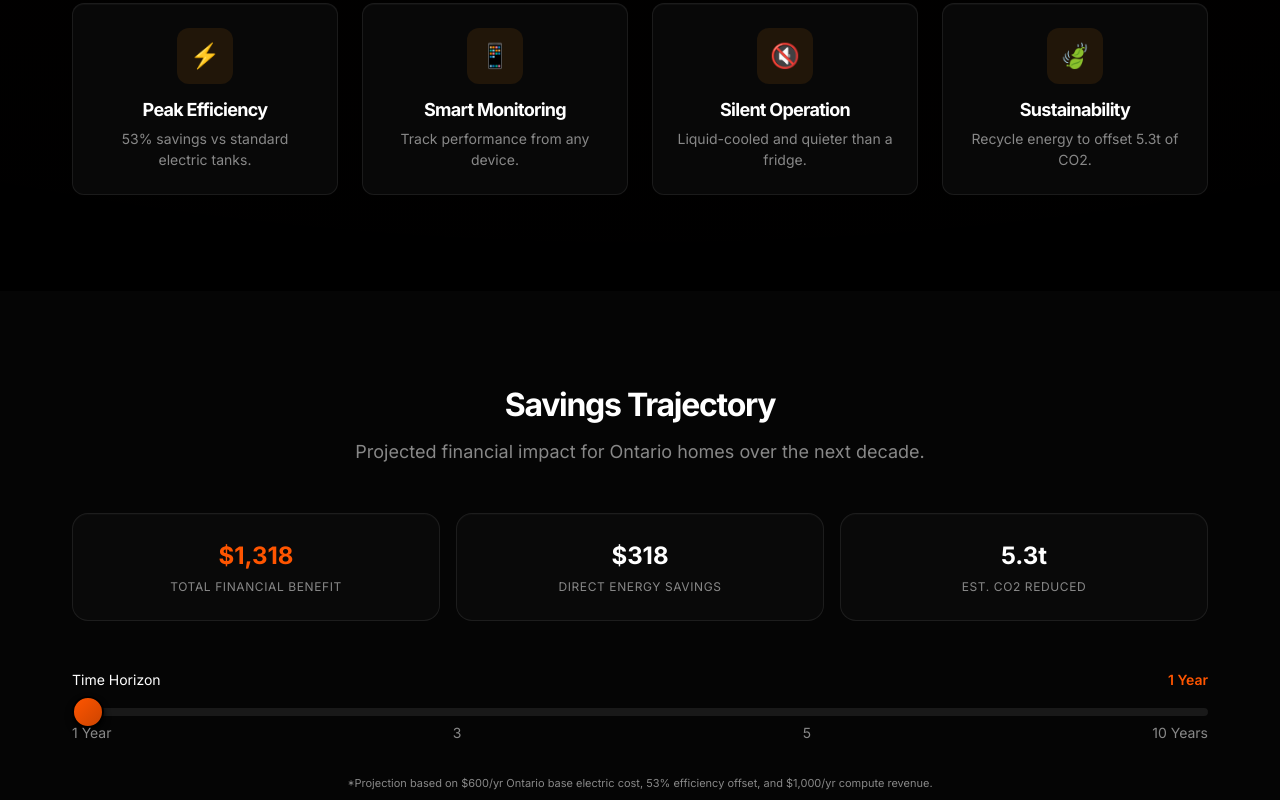
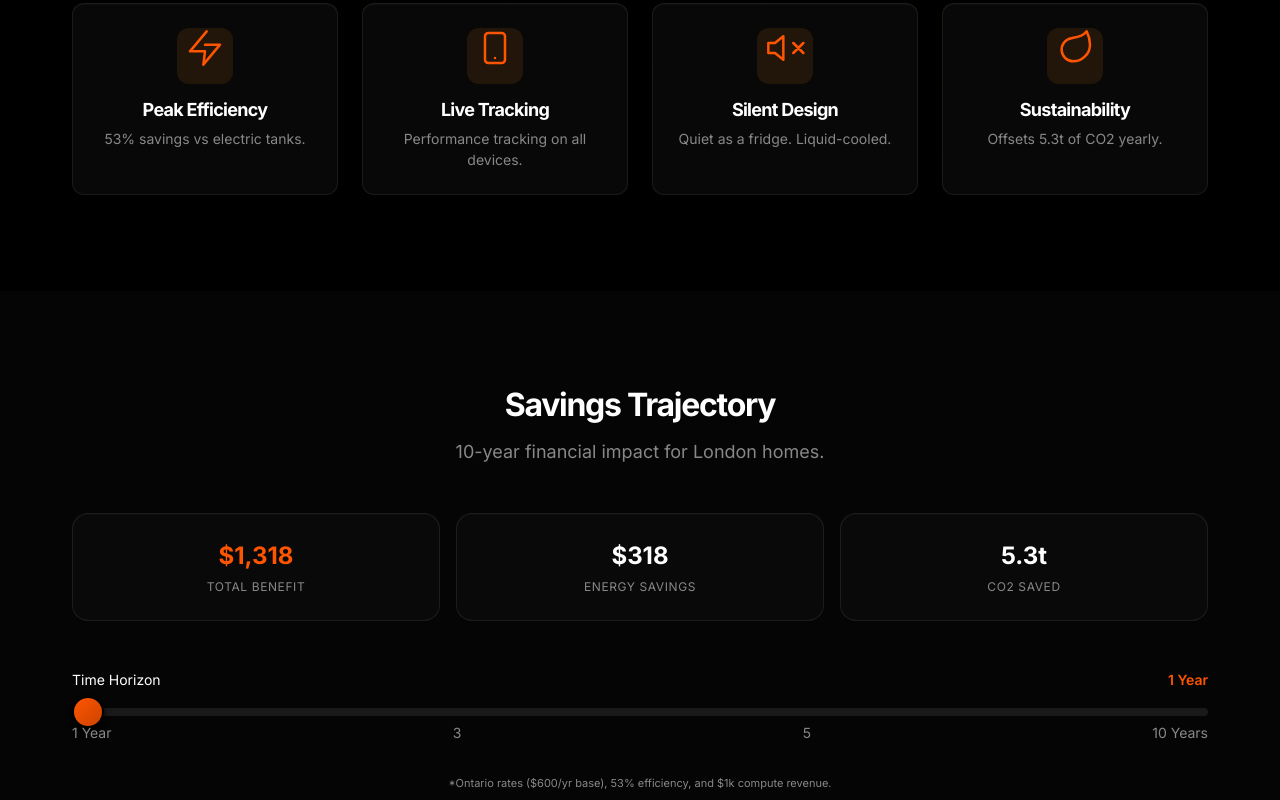
Before and after one commit to London-mining-company/genesis-heating, a Preact app: page / in a window 1280 px wide. Shown: the part 2200-3000 px from the top of the page. Built offline with nearby package versions, Linux system fonts and the light colour scheme.

Commit message:
UI: Align icons with brand language and hit 13.97KB

```diff
--- a/src/App.tsx
+++ b/src/App.tsx
@@ -47,13 +47,7 @@ const trackEvent = (eventName: string, data?: Record<string, unknown>) => {
     console.debug('[Analytics]', event)
 }
 
-const trackFunnel = (stage: string) => {
-    const sessionId = sessionStorage.getItem('sh_sid')
-    if (!sessionId) return
-
-    // In production, POST to /api/funnel
-    console.debug('[Funnel]', { sessionId, stage })
-}
+const trackFunnel = (_: string) => { }
 
 
 const Header = () => (
@@ -134,6 +128,8 @@ const Hero = () => {
 
 // DATA CONSTANTS (Hoisted for better minification)
 
+const Icon = ({ p }: { p: string }) => <svg className="icon-svg" viewBox="0 0 24 24"><path d={p} /></svg>
+
 const STEPS = [
     { n: 1, t: 'Enterprise Compute', d: 'Processors compute using standard power.' },
     { n: 2, t: 'Thermal Capture', d: 'Captures heat for your tank, meeting Ontario standards.' },
@@ -141,14 +137,14 @@ const STEPS = [
 ]
 
 const BENEFITS = [
-    { i: '⚡', t: 'Peak Efficiency', d: '53% savings vs standard electric tanks.' },
-    { i: '📱', t: 'Smart Monitoring', d: 'Track performance from any device.' },
-    { i: '🔇', t: 'Silent Operation', d: 'Liquid-cooled and quieter than a fridge.' },
-    { i: '🍃', t: 'Sustainability', d: 'Recycle energy to offset 5.3t of CO2.' },
+    { i: 'M13 2L3 14h9l-1 8 10-12h-9', t: 'Peak Efficiency', d: '53% savings vs electric tanks.' },
+    { i: 'M12 18h.01M8 21h8a2 2 0 002-2V5a2 2 0 00-2-2H8a2 2 0 00-2 2v14a2 2 0 002 2z', t: 'Live Tracking', d: 'Performance tracking on all devices.' },
+    { i: 'M11 5L6 9H2v6h4l5 4V5zM23 9l-6 6M17 9l6 6', t: 'Silent Design', d: 'Quiet as a fridge. Liquid-cooled.' },
+    { i: 'M11 20A7 7 0 0 1 9.8 6.1C15.5 5 17 4.48 19 2c1 2 2 4.18 2 8 0 5.5-4.78 10-10 10Z', t: 'Sustainability', d: 'Offsets 5.3t of CO2 yearly.' },
 ]
 
 const FAQS = [
-    { q: 'How does a computer heat my water?', a: 'Processors get hot while working. We capture that heat for your tank instead of wasting it. [How it works](https://www.superheat.xyz/technology)' },
+    { q: 'How does a computer heat my water?', a: 'Processors get hot. We capture that heat instead of wasting it. [How it works](https://www.superheat.xyz/technology)' },
     { q: 'Will this actually lower my bills?', a: 'Yes. The system earns revenue that offsets its power usage, providing hot water for much less than a standard tank.' },
     { q: 'Why is Bitcoin involved?', a: 'It\'s the most reliable way to turn computing power into money to pay your bill. That simple. [View stats](https://mempool.space)' },
     { q: 'Is it loud or hot in my house?', a: 'No. It’s liquid-cooled and quieter than a fridge, and the unit stays cool to the touch.' },
@@ -192,7 +188,7 @@ const Benefits = () => (
             <div className="benefits-grid">
                 {BENEFITS.map(b => (
                     <article key={b.t} className="benefit-card">
-                        <div className="benefit-icon" aria-hidden="true">{b.i}</div>
+                        <div className="benefit-icon" aria-hidden="true"><Icon p={b.i} /></div>
                         <h4>{b.t}</h4>
                         <p>{b.d}</p>
                     </article>
@@ -204,8 +200,6 @@ const Benefits = () => (
 
 
 // INFOGRAPHIC SECTION
-
-const Icon = ({ p }: { p: string }) => <svg className="icon-svg" viewBox="0 0 24 24"><path d={p} /></svg>
 
 const Infographic = () => (
     <section className="section infographic-section" style={{ background: 'var(--c-bg)' }}>
@@ -236,7 +230,7 @@ const Infographic = () => (
                     <p>Full break-even</p>
                 </div>
             </div>
-            <div className="info-footnote">*Based on Ontario electricity rates ($600/yr base) and 53% savings.</div>
+            <div className="info-footnote">*Ontario rates ($600/yr base) and 53% savings.</div>
         </div>
     </section>
 )
@@ -255,21 +249,21 @@ const SavingsCalculator = () => {
             <div className="container">
                 <header className="section-header">
                     <h2>Savings Trajectory</h2>
-                    <p>Projected financial impact for Ontario homes over the next decade.</p>
+                    <p>10-year financial impact for London homes.</p>
                 </header>
                 <div className="calculator-card">
                     <div className="calculator-grid">
                         <div className="calc-stat-card">
                             <div className="calc-stat-value text-orange">${totalBenefit.toLocaleString()}</div>
-                            <div className="calc-stat-label">Total Financial Benefit</div>
+                            <div className="calc-stat-label">Total Benefit</div>
                         </div>
                         <div className="calc-stat-card">
                             <div className="calc-stat-value">${(years * 318).toLocaleString()}</div>
-                            <div className="calc-stat-label">Direct Energy Savings</div>
+                            <div className="calc-stat-label">Energy Savings</div>
                         </div>
                         <div className="calc-stat-card">
                             <div className="calc-stat-value">{(years * 5.3).toFixed(1)}t</div>
-                            <div className="calc-stat-label">Est. CO2 Reduced</div>
+                            <div className="calc-stat-label">CO2 Saved</div>
                         </div>
                     </div>
                     <div className="slider-container" style={{ marginTop: '3rem' }}>
@@ -281,7 +275,7 @@ const SavingsCalculator = () => {
                         <div className="slider-label text-muted"><span>1 Year</span><span>3</span><span>5</span><span>10 Years</span></div>
                     </div>
                     <p style={{ fontSize: '11px', color: 'var(--c-text-muted)', textAlign: 'center', marginTop: '2rem' }}>
-                        *Projection based on $600/yr Ontario base electric cost, 53% efficiency offset, and $1,000/yr compute revenue.
+                        *Ontario rates ($600/yr base), 53% efficiency, and $1k compute revenue.
                     </p>
                 </div>
             </div>
@@ -350,7 +344,7 @@ const WaitlistForm = () => {
 
         if (Object.keys(newErrors).length > 0) {
             setErrors(newErrors)
-            trackEvent('form_error', { errors: Object.keys(newErrors) })
+            trackEvent('er', { k: Object.keys(newErrors) })
             return
         }
 
```
